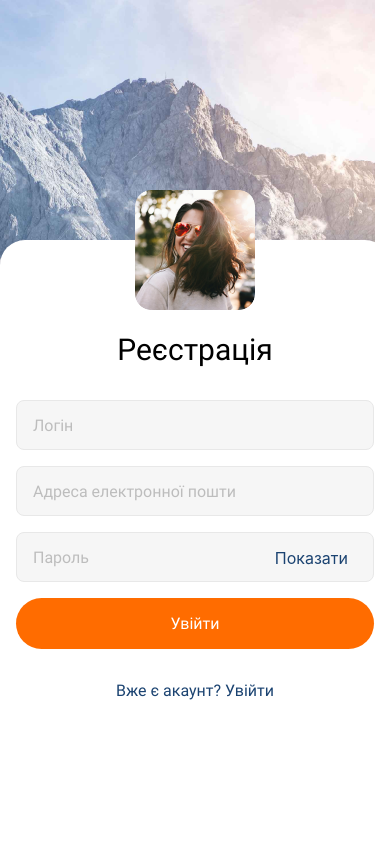
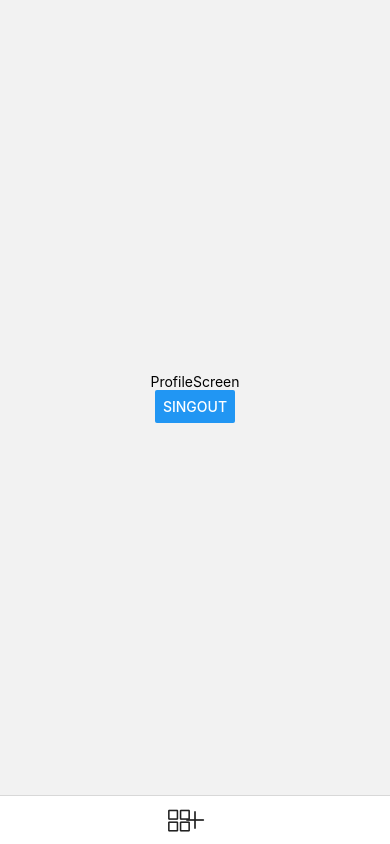
Before and after one commit to Dranyk/goit-react-native-hw, a React Native app: screen /ProfileScreen in a window 390 px wide. Built offline with nearby package versions, Linux system fonts and the light colour scheme.

Commit message:
update_hw4

```diff
--- a/App.js
+++ b/App.js
@@ -1,11 +1,16 @@
-import { StyleSheet, View } from "react-native";
-import { useState, useCallback  } from "react";
-
+import { } from "react-native";
+import React, { useState } from "react";
+import { createStackNavigator } from "@react-navigation/stack";
+import { NavigationContainer } from "@react-navigation/native";
 import { useFonts } from 'expo-font';
 
-import LoginScreen from "./Screens/Authorization/LoginScreen";
-import RegistrationScreen from "./Screens/Authorization/RegistrationScreen";
+import { useRoute } from "./router";
 
+// import LoginScreen from "./Screens/Authorization/LoginScreen";
+// import RegistrationScreen from "./Screens/Authorization/RegistrationScreen";
+// import PostsScreen from "./Screens/Main/PostsScreen";
+
+// const AuthStack = createStackNavigator();
 
 export default function App() {
 
@@ -14,14 +19,35 @@ export default function App() {
     'Roboto-Regular': require('./assets/fonts/Roboto-Regular.ttf'),
   });
 
+  const routing = useRoute(true);
+
   if (!loaded) {
     return null;
   }
 
   return (
-    <>
-      <RegistrationScreen />
-      {/* <LoginScreen /> */}
-    </>
+    //   <NavigationContainer>
+    //   <AuthStack.Navigator>
+    //     <AuthStack.Screen
+    //       options={{
+    //         headerShown: false,
+    //       }}
+    //       name="Login"
+    //       component={LoginScreen}
+    //     />
+    //     <AuthStack.Screen
+    //       options={{
+    //         headerShown: false,
+    //       }}
+    //       name="Registration"
+    //       component={RegistrationScreen}
+    //     />
+    //   </AuthStack.Navigator>
+    // </NavigationContainer>
+    // <NavigationContainer>
+    // <PostsScreen />
+    //   </NavigationContainer>
+
+     <NavigationContainer>{routing}</NavigationContainer>
   );
 }
--- a/Screens/Authorization/LoginScreen.jsx
+++ b/Screens/Authorization/LoginScreen.jsx
@@ -19,7 +19,7 @@ const initialState = {
   password: "",
 };
 
-const LoginScreen = () => {
+const LoginScreen = ({ navigation }) => {
   const [isShowKeyboard, setIsShowKeyboard] = useState(false);
   const [state, setState] = useState(initialState);
   const [showPassword, setShowPassword] = useState(false);
@@ -114,7 +114,10 @@ const LoginScreen = () => {
                   <Text style={styles.btnText}>Увійти</Text>
                 </TouchableOpacity>
                 <TouchableOpacity style={styles.singInText}>
-                  <Text style={styles.singInText}>
+                  <Text
+                    style={styles.singInText}
+                    onPress={() => navigation.navigate("Registration")}
+                  >
                     Немає облікового запису? Зареєструватись
                   </Text>
                 </TouchableOpacity>
--- a/Screens/Authorization/RegistrationScreen.jsx
+++ b/Screens/Authorization/RegistrationScreen.jsx
@@ -21,7 +21,7 @@ const initialState = {
   password: "",
 };
 
-const RegistrationScreen = () => {
+const RegistrationScreen = ({navigation}) => {
   const [isShowKeyboard, setIsShowKeyboard] = useState(false);
   const [state, setState] = useState(initialState);
   const [showPassword, setShowPassword] = useState(false);
@@ -132,7 +132,7 @@ const RegistrationScreen = () => {
                   <Text style={styles.btnText}>Увійти</Text>
                 </TouchableOpacity>
                 <TouchableOpacity style={styles.singInText}>
-                  <Text style={styles.singInText}>Вже є акаунт? Увійти</Text>
+                  <Text style={styles.singInText} onPress={() => navigation.navigate("Login")}>Вже є акаунт? Увійти</Text>
                 </TouchableOpacity>
               </View>
             </View>
--- /dev/null
+++ b/Screens/Main/CreatePostsScreen.jsx
@@ -0,0 +1,21 @@
+import { View, Text, StyleSheet } from "react-native";
+import React, { useState, useEffect } from "react";
+
+const CreatePostScreen = () => {
+    const [photo, setPhoto] = useState("");
+  return (
+    <View style={styles.container}>
+      <Text>CreatePostScreen</Text>
+    </View>
+  );
+};
+
+const styles = StyleSheet.create({
+  container: {
+    flex: 1,
+    justifyContent: "center",
+    alignItems: "center",
+  },
+});
+
+export default CreatePostScreen;
--- /dev/null
+++ b/Screens/Main/PostsScreen.jsx
@@ -0,0 +1,21 @@
+import React from "react";
+import { View, Text, Button, StyleSheet } from "react-native";
+
+const PostsScreen = () => {
+  return (
+    <View style={styles.container}>
+      <Text>PostsScreen</Text>
+    </View>
+
+  );
+};
+
+const styles = StyleSheet.create({
+  container: {
+    flex: 1,
+    justifyContent: "center",
+    alignItems: "center",
+  },
+});
+
+export default PostsScreen;
--- /dev/null
+++ b/Screens/Main/ProfileScreen.jsx
@@ -0,0 +1,21 @@
+import React from "react";
+import { View, Text, Button, StyleSheet } from "react-native";
+
+const ProfileScreen = () => {
+  return (
+    <View style={styles.container}>
+      <Text>ProfileScreen</Text>
+      <Button title="singOut"></Button>
+    </View>
+  );
+};
+
+const styles = StyleSheet.create({
+  container: {
+    flex: 1,
+    justifyContent: "center",
+    alignItems: "center",
+  },
+});
+
+export default ProfileScreen;
--- /dev/null
+++ b/router.jsx
@@ -0,0 +1,94 @@
+import React from "react";
+import { createStackNavigator } from "@react-navigation/stack";
+import { createBottomTabNavigator } from "@react-navigation/bottom-tabs";
+
+const AuthStack = createStackNavigator();
+const MainTab = createBottomTabNavigator();
+
+import LoginScreen from "./Screens/Authorization/LoginScreen";
+import RegistrationScreen from "./Screens/Authorization/RegistrationScreen";
+import PostsScreen from "./Screens/Main/PostsScreen";
+import CreatePostsScreen from "./Screens/Main/CreatePostsScreen";
+import ProfileScreen from "./Screens/Main/ProfileScreen";
+
+// icons import
+import { Ionicons } from "@expo/vector-icons";
+import { AntDesign } from "@expo/vector-icons";
+import { Feather } from "@expo/vector-icons";
+
+export const useRoute = (isAuth) => {
+  if (!isAuth) {
+    return (
+      <AuthStack.Navigator>
+        <AuthStack.Screen
+          options={{
+            headerShown: false,
+          }}
+          name="Login"
+          component={LoginScreen}
+        />
+        <AuthStack.Screen
+          options={{
+            headerShown: false,
+          }}
+          name="Registration"
+          component={RegistrationScreen}
+        />
+      </AuthStack.Navigator>
+    );
+  }
+  return (
+    <MainTab.Navigator
+    screenOptions={{
+      tabBarShowLabel: false,
+      tabBarActiveTintColor: "#FFFFFF",
+      tabBarActiveBackgroundColor: "#FF6C00",
+      tabBarInactiveTintColor: "#212121",
+      tabBarItemStyle: {
+        borderRadius: 20,
+        marginTop: 4,
+        marginBottom: 4,
+        maxWidth: 70,
+        margin: 8,
+      },
+      tabBarStyle: {
+        justifyContent: "space-between",
+        alignItems: "center",
+      },
+    }}
+  >
+    <MainTab.Screen
+      name="PostsScreen"
+      component={PostsScreen}
+      options={{
+        headerShown: false,
+        tabBarIcon: ({ focused, color, size }) => {
+          return (
+            <Ionicons name="ios-grid-outline" size={size} color={color} />
+          );
+        },
+      }}
+    />
+    <MainTab.Screen
+      name="CreatePostsScreen"
+      component={CreatePostsScreen}
+      options={{
+        headerShown: false,
+        tabBarIcon: ({ focused, color, size }) => {
+          return <AntDesign name="plus" size={24} color={color} />;
+        },
+      }}
+    />
+    <MainTab.Screen
+      name="ProfileScreen"
+      component={ProfileScreen}
+      options={{
+        headerShown: false,
+        tabBarIcon: ({ focused, color, size }) => {
+          return <Feather name="user" size={24} color={color} />;
+        },
+      }}
+    />
+  </MainTab.Navigator>
+  );
+};
```
Also changed, not shown: Screens/Main/Home.jsx (added, +20 -0 lines), package.json (+11 -0 lines), 1 other file (tests, documents, lock files or other folders).
